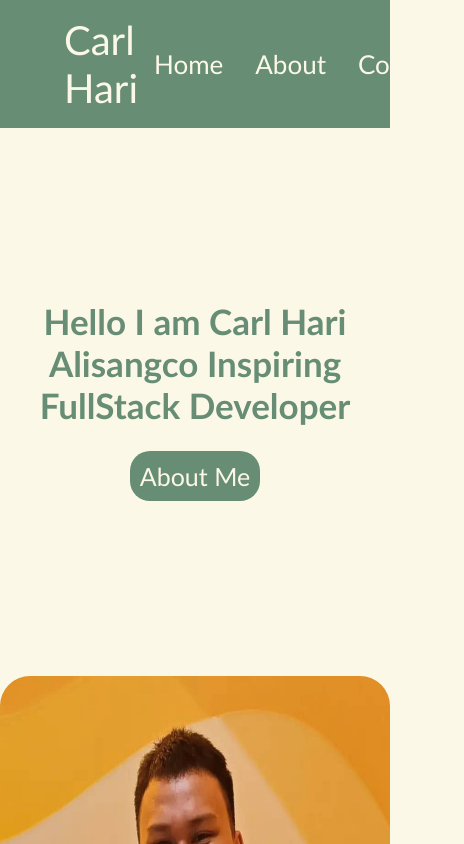
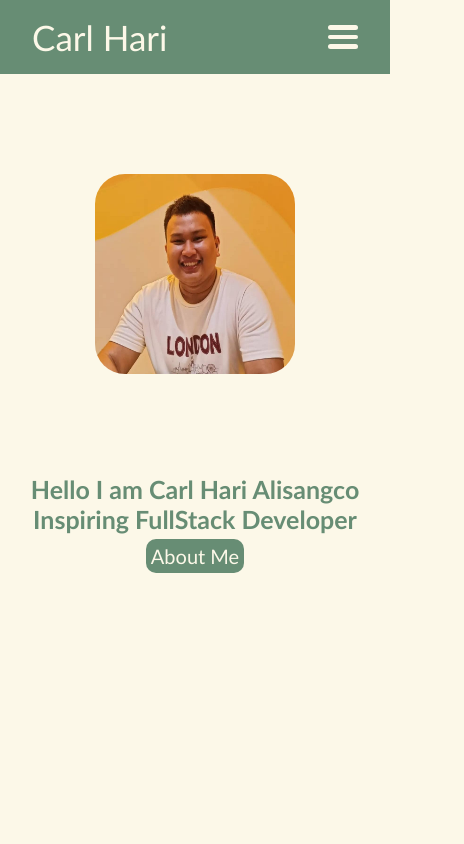
Before and after one commit to carlhari/Personal-Portfolio-Alisangco-React-js, a React (Vite) app: page / in a window 390 px wide. Shown: the top 844 px of the page, 464 px wide, since content can reach past the window. Built offline with nearby package versions, Linux system fonts and the light colour scheme.

Commit message:
Responsive done

```diff
--- a/src/App.jsx
+++ b/src/App.jsx
@@ -1,11 +1,16 @@
 import Navigation from "./components/Navigation";
 import {Link} from 'react-router-dom';
+import { useState } from "react";
 
 function App() {
 
+  const [Show, setShow] = useState(false)
+  const handleMobile = ()=>{
+    setShow(!Show)
+  }
   return (
     <div>
-      <Navigation/>
+      <Navigation handleMobile={handleMobile} Show={Show}/>
       <div className="homeContent">
         <div className="introduction">
           <p>Hello I am Carl Hari Alisangco Inspiring FullStack Developer</p>
--- /dev/null
+++ b/src/components/MobileResponse.jsx
@@ -0,0 +1,38 @@
+import React from 'react';
+import { Link } from 'react-router-dom';
+
+function MobileResponse({ isOpen, handleOpen }) {
+  const handleMenuItemClick = () => {
+    handleOpen();
+  };
+
+  return (
+    <>
+
+
+      {isOpen && (
+        <div className='mobile-items'>
+          <ul>
+            <li>
+              <Link to='/' onClick={handleMenuItemClick}>
+                Home
+              </Link>
+            </li>
+            <li>
+              <Link to='/about' onClick={handleMenuItemClick}>
+                About
+              </Link>
+            </li>
+            <li>
+              <Link to='/contact' onClick={handleMenuItemClick}>
+                Contact
+              </Link>
+            </li>
+          </ul>
+        </div>
+      )}
+    </>
+  );
+}
+
+export default MobileResponse;
--- a/src/components/Navigation.jsx
+++ b/src/components/Navigation.jsx
@@ -1,7 +1,16 @@
 
 import { Link } from "react-router-dom"
+import { useState } from "react";
+import MobileResponse from "./MobileResponse"
 
 function Navigation() {
+  const [isOpen, setIsOpen] = useState(false);
+
+  const handleMenuToggle = () => {
+    setIsOpen(!isOpen);
+  };
+
+
 
   return (
    <>
@@ -12,7 +21,15 @@ function Navigation() {
             <li><Link to="/about">About</Link></li>
             <li><Link to="/contact">Contact</Link></li>
         </div>
+
+        <div className={`burger-btn ${isOpen ? 'open' : ''}`} onClick={handleMenuToggle}>
+          <span></span>
+          <span></span>
+          <span></span>
+      </div>
+
     </div>
+    <MobileResponse isOpen={isOpen} handleOpen={handleMenuToggle}/>
    </>
   )
 }
--- a/src/index.css
+++ b/src/index.css
@@ -12,25 +12,29 @@
     outline:none;
 }
 
+html{
+    overflow: hidden;
+}
+
 body{
     margin:0;
-    padding:0;
     background-color: var(--brown);
+
 }
 
 .nav{
     display: flex;
     justify-content: space-between;
     align-items: center;
-    padding: 1rem 4rem;
+    padding: 1rem 3rem;
     background-color:var(--green);
-
 }
 
 .nav .title{
     font-size: 40px;
     color:var(--brown);
     cursor: pointer;
+    z-index: 10;
 }
 
 .menuBtn{
@@ -61,7 +65,7 @@ body{
     gap:3rem;
     flex-wrap: wrap;
     height: 80vh;
-
+    z-index: 1;
 }
 
 .introduction, .imagebox{
@@ -131,14 +135,15 @@ body{
     display: flex;
     align-items: center;
     justify-content: center;
-    gap:10rem;
+    gap:8rem;
     flex-wrap: wrap;
     margin-top:5rem;
     height: 40vh;
+    z-index: 1;
 }
 
 .description, .techs{
-    width:500px;
+    width:600px;
     height:100%;
     display:flex;
     flex-wrap: wrap;
@@ -208,6 +213,7 @@ body{
     flex-wrap: wrap;
     position: relative;
     height:50vh;
+    z-index: 1;
 }
 
 .icons{
@@ -349,6 +355,281 @@ textarea{
 
 
 /* SIDE BAR*/
+.burger-btn{
+    display: none;
+
+}
 
 
-/* RESPONSIVE */
+
+.mobile-items{
+    display: none;
+}
+
+/* RESPONSIVE
+
+xs: 0,
+      sm: 600,
+      md: 900,
+      lg: 1200,
+      xl: 1536,
+*/
+@media screen and (max-width:1536px){
+    .aboutContent{
+        margin-top:10rem;
+    }
+}
+
+@media screen and (max-width:1200px){
+    .aboutContent{
+        margin-top:2rem;
+        gap:0;
+        height: auto;
+    }
+    .description p{
+        margin: 0;
+    }
+    .description{
+        width:85%;
+        gap:4rem;
+        animation: animationTop 1s ease-in;
+    }
+
+    .techs{
+        width:85%;
+        animation: animationBot 1s ease-in;
+    }
+
+    .popup-content{
+        width:80%;
+        height:70%;
+    }
+
+}
+
+
+@media screen and (max-width:900px){
+    .homeContent{
+        gap:0;
+    }
+
+    .introduction{
+        width:90%;
+        order:2;
+        height:auto;
+    }
+
+    .introduction p{
+        font-size: 30px;
+        margin-top:0;
+    }
+
+    .imagebox{
+        display: flex;
+        width:400px;
+        height:400px;
+        order:1;
+    }
+
+    .description, .techs{
+        width:90%;
+
+    }
+
+    .popup-content{
+        width:97%;
+    }
+
+    .btnSend{
+        padding:10px
+    }
+
+    .nav{
+        padding: 10px 1rem;
+    }
+    .nav .title{
+        font-size: 35px;
+    }
+}
+
+
+
+
+@media screen and (max-width:500px) {
+
+
+    .btnSend{
+        font-size: 20px;
+    }
+
+    .icons a img{
+        width:50px;
+        height: 50px;
+        border-radius: 20px;
+    }
+
+    .contactContent{
+        margin-top:auto;
+        gap:10px
+    }
+
+    .menuBtn{
+        display: none;
+    }
+
+    .description p{
+        font-size: 22px;
+    }
+
+    .techs p{
+        font-size: 22px;
+    }
+
+    .images img{
+        width:50px;
+        height:50px;
+        margin:0;
+    }
+    .images{
+        display: flex;
+        flex-wrap: wrap;
+        gap:8px;
+        justify-content: center;
+    }
+
+    .imagebox img{
+        width:200px;
+        height:200px;
+    }
+    .homeContent{
+        height: auto;
+    }
+    .aboutBtn{
+        font-size: 20px;
+        padding:5px;
+        border-radius: 10px
+    }
+
+    .introduction{
+        width:95%;
+    }
+    .introduction p{
+        margin-bottom: 10px;
+        font-size: 25px;
+
+    }
+
+
+
+
+    .mobile-items {
+        display: flex;
+        flex-direction: column;
+        align-items: center;
+        justify-content: flex-start;
+        padding-top: 4rem;
+        width: 100%;
+        height: 100vh;
+        left: 0;
+        background-color: var(--green);
+        color: var(--brown);
+        animation: slide-in 0.5s ease-in;
+      }
+
+      @keyframes slide-in {
+        0% {
+          opacity: 0;
+          transform: translateY(-100%);
+        }
+        100% {
+          opacity: 1;
+          transform: translateY(0);
+        }
+      }
+
+    .mobile-items ul{
+        display: flex;
+        align-items: center;
+        justify-content: center;
+        flex-direction: column;
+        gap:4rem;
+
+    }
+
+    .mobile-items ul li a{
+        color:var(--brown);
+        text-transform: uppercase;
+        letter-spacing: 5px;
+        font-size: 25px;
+    }
+
+
+    .burger-btn {
+        display: flex;
+        flex-direction: column;
+        justify-content: center;
+        align-items: center;
+        gap: 5px;
+        width: 30px;
+        height: 24px;
+        background: none;
+        border: none;
+        cursor: pointer;
+      }
+
+      .burger-btn span {
+        width: 100%;
+        height: 5px;
+        background-color: var(--brown);
+        border-radius: 10px;
+        transition: ease .8s;
+      }
+
+      .burger-btn.open span:nth-child(1) {
+
+        width: 100%;
+
+        transform:translateY(5px) rotate(45deg);
+
+      }
+
+      .burger-btn.open span:nth-child(2) {
+        display: none;
+      }
+
+      .burger-btn.open span:nth-child(3) {
+        width: 100%;
+        transform:translateY(30px) translateY(-35px) rotate(-45deg) ;
+      }
+
+      /* Responsive*/
+
+      .nav{
+        padding: 1rem 2rem;
+      }
+
+}
+
+
+@media screen and (max-width:350px) {
+    .contact p{
+        font-size: 18px;
+    }
+
+    .nav{
+        padding: 8px;
+    }
+
+    .popup-content{
+        padding:10px;
+    }
+
+
+    .confirmation-content{
+        font-size: 20px;
+        width:95%
+    }
+
+
+
+}
```
